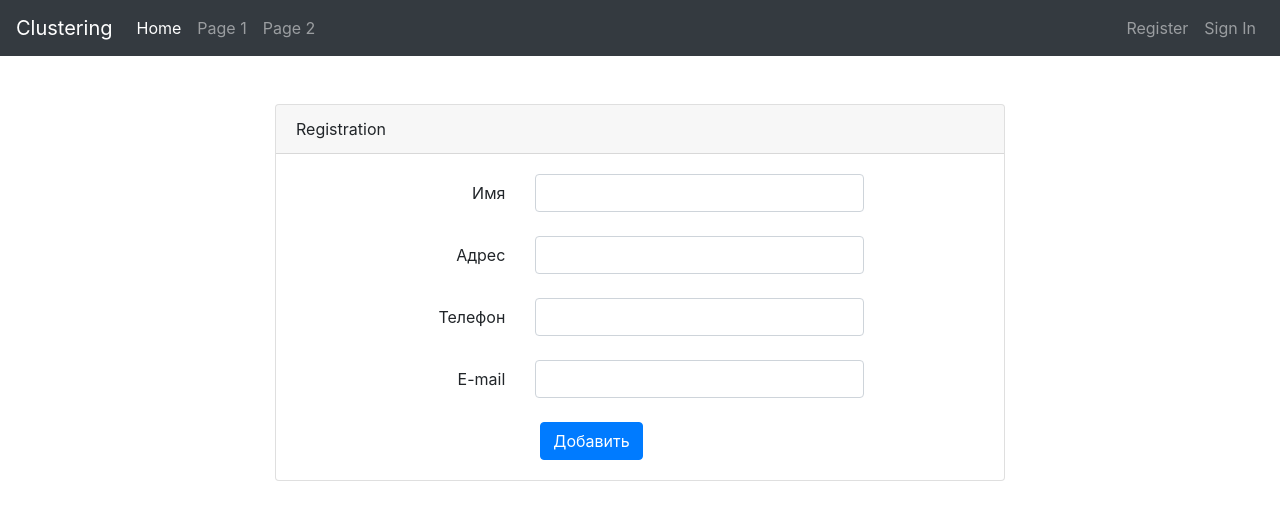
After one commit to timchenko24/Coursework-Web-site, a Flask app: page /client/add in a window 1280 px wide. The commit adds this page. Shown: the top 520 px of the page. Run offline with Flask 2, Linux system fonts and the light colour scheme; some libraries are stand-ins or nearby versions.

Commit message:
Создана страница с формой добавления Клиента

```diff
--- /dev/null
+++ b/app/templates/client_table/add.html
@@ -0,0 +1,32 @@
+{% extends 'base.html' %}
+{% block content %}
+    <div class="container mt-5">
+        <div class="row justify-content-center">
+            <div class="col-md-8">
+                <div class="card">
+                    <div class="card-header">Registration</div>
+                    <div class="card-body">
+                        {% from "_formhelpers.html" import render_field %}
+                        <form method="post" action="">
+                            <div class="form-group row">
+                                {{ render_field(form.fio, class="form-control") }}
+                            </div>
+                            <div class="form-group row">
+                                {{ render_field(form.address, class="form-control") }}
+                            </div>
+                            <div class="form-group row">
+                                {{ render_field(form.phone, class="form-control") }}
+                            </div>
+                            <div class="form-group row">
+                                {{ render_field(form.email, class="form-control") }}
+                            </div>
+                            <div class="col-md-6 offset-md-4">
+                                <input type="submit" class="btn btn-primary" value="Добавить">
+                            </div>
+                        </form>
+                    </div>
+                </div>
+            </div>
+        </div>
+    </div>
+{% endblock %}
--- a/app/templates/client_table/index.html
+++ b/app/templates/client_table/index.html
@@ -5,6 +5,7 @@
             {% for table in tables %}
                 {{ table|safe }}
             {% endfor %}
+            <a href="/client/add" class="btn btn-primary">Добавить</a>
         </div>
     </div>
 {% endblock %}
```
